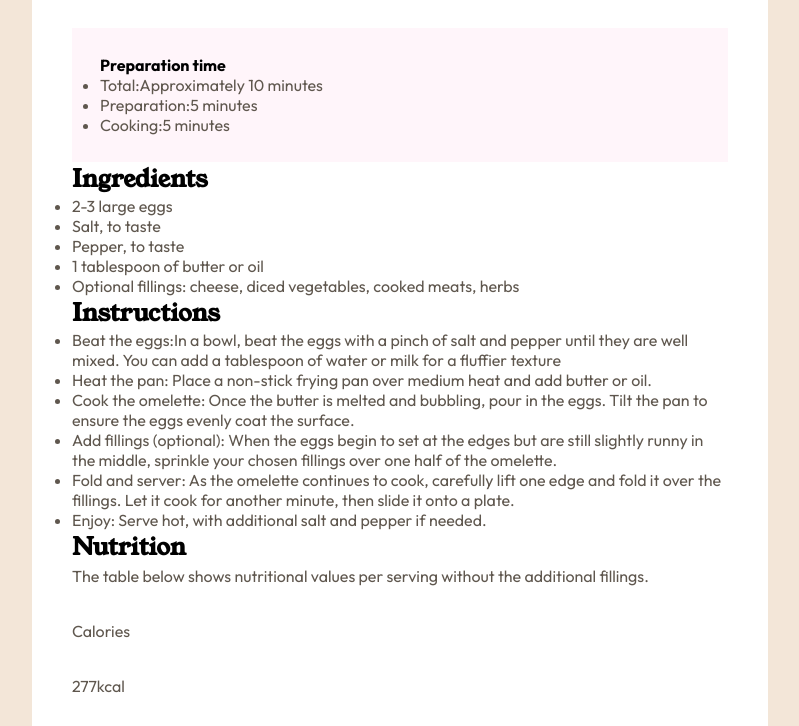
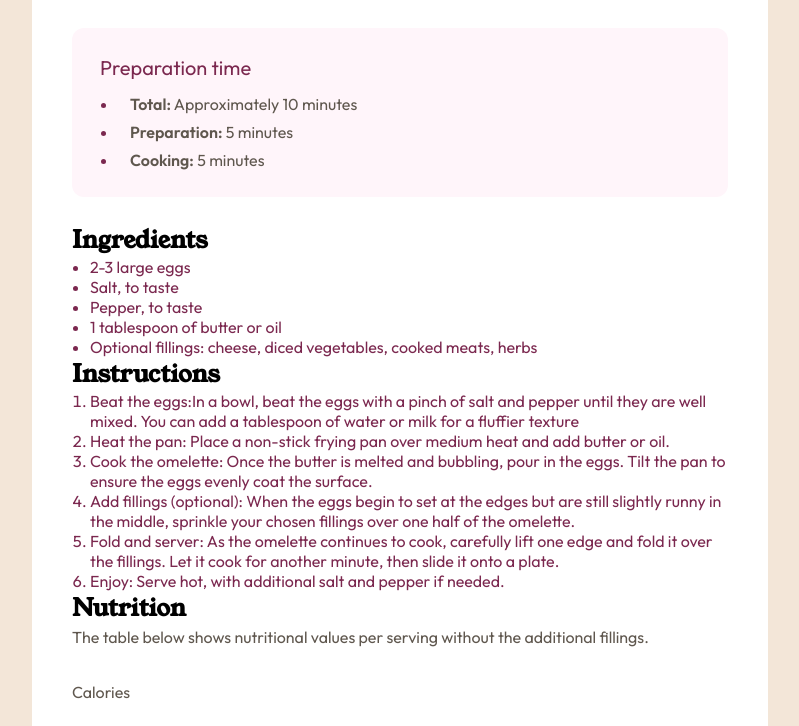
Before and after one commit to hitmorecode/recipe_page, a plain HTML site: page index.html in a window 1280 px wide. Shown: the part 628-1354 px from the top of the page, without its empty margins (240-1039 px from the left). Drawn offline with Linux system fonts and the light colour scheme.

Commit message:
small changes on index.html, style.css updated

```diff
--- a/css/style.css
+++ b/css/style.css
@@ -74,7 +74,42 @@ p {
   margin-bottom: 3.1rem;
 }
 
+li {
+  margin-left: 1.8rem;
+}
+
 .preparation-time {
   background-color: var(--neutral-rose-white);
   padding: 2.7rem 2.8rem;
+  border-radius: 1.2rem;
+  margin-bottom: 2.6rem;
 }
+
+li {
+  color: var(--primary-dark-raspberry);
+}
+
+.preparation-time > h4 {
+  margin-bottom: 1.4rem;
+  font-weight: var(--font-weight-400);
+  font-size: 2rem;
+  color: var(--primary-dark-raspberry);
+}
+
+.preparation-time > ul > li {
+  margin-bottom: 0.8rem;
+}
+
+.preparation-time > ul > li:nth-last-child(1) {
+  margin-bottom: 0;
+}
+
+.time {
+  font-weight: var(--font-weight-600);
+  color: var(--neutral-wenge-brown);
+  margin-left: 1.2rem;
+}
+
+.prep-time {
+  color: var(--neutral-wenge-brown);
+}
--- a/index.html
+++ b/index.html
@@ -17,9 +17,9 @@
 			<section class="preparation-time">
 				<h4>Preparation time</h4>
 				<ul>
-					<li><span>Total:</span>Approximately 10 minutes</li>
-					<li><span>Preparation:</span>5 minutes</li>
-					<li><span>Cooking:</span>5 minutes</li>
+					<li><span class="time">Total:</span><span class="prep-time"> Approximately 10 minutes</span></li>
+					<li><span class="time">Preparation:</span><span class="prep-time"> 5 minutes</span></li>
+					<li><span class="time">Cooking:</span><span class="prep-time"> 5 minutes</span></li>
 				</ul>
 			</section>
 			<section class="ingredients">
@@ -34,7 +34,7 @@
 			</section>
 			<section id="instructions">
 				<h2>Instructions</h2>
-				<ul>
+				<ol>
 					<li>
 						<span>Beat the eggs:</span>In a bowl, beat the eggs with a pinch of salt and pepper until they are
 						well mixed. You can add a tablespoon of water or milk for a fluffier texture
@@ -61,7 +61,7 @@
 					<li><span>Enjoy:</span>
 						Serve hot, with additional salt and pepper if needed.
 					</li>
-				</ul>
+				</ol>
 			</section>
 			<section class="nutrition">
 				<h2>Nutrition</h2>
```
